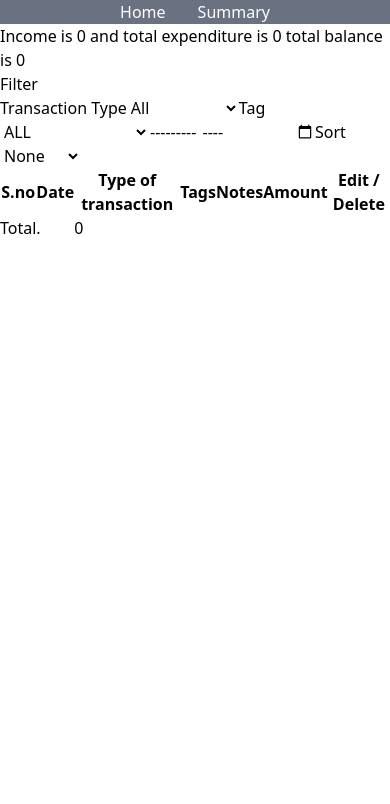
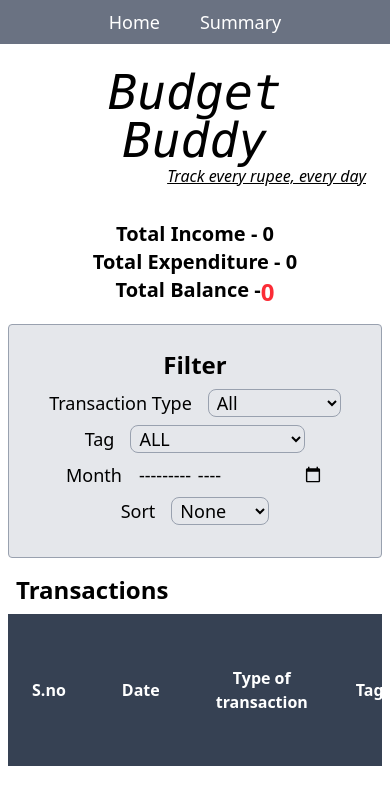
Before and after one commit to pardhu-og/budget-buddy, a React (Vite) app: page /summary in a window 390 px wide. Shown: the top 804 px of the page. Built offline with nearby package versions, Linux system fonts and the light colour scheme.

Commit message:
Add responsive UI/UX styling for small screens

```diff
--- a/package.json
+++ b/package.json
@@ -11,6 +11,7 @@
   },
   "dependencies": {
     "@tailwindcss/vite": "^4.1.10",
+    "lucide-react": "^0.522.0",
     "react": "^19.1.0",
     "react-dom": "^19.1.0",
     "react-router-dom": "^7.6.2",
--- a/src/App.jsx
+++ b/src/App.jsx
@@ -4,14 +4,16 @@ import Display from "./pages/Display"
 import Navbar from "./components/Navbar"
 import { Routes, Route } from "react-router-dom"
 import Filter from "./components/Filter"
+import Title from "./components/Title"
 function App() {
 
 
   return (
 
-      <div>
+      <div className="flex flex-col">
 
         <Navbar/>
+        <Title />
         <Routes>
           <Route path="/" element={<UserInput />} />
           <Route path="/summary" element={<Display />} />
--- a/src/components/Filter.jsx
+++ b/src/components/Filter.jsx
@@ -22,7 +22,6 @@ useEffect(()=>{
   }
   if (fltdatavar.sorttype === "date") {
     if (fltdatavar.sortorder === "ascending") {
-        console.log(new Date("2025-11-30"))
        tempfiltereddata.sort((a,b)=>new Date(a.date)-new Date(b.date))
     } else {tempfiltereddata.sort((a,b)=>new Date(b.date)-new Date(a.date))}
   }
@@ -30,34 +29,51 @@ useEffect(()=>{
 },[fltdatavar, dataTobeFiltered])
 
     return (
-        <div>
+        <div className=" w-full">
             <form>
-                <h3>Filter</h3>
+                <div className="flex flex-col text-lg gap-2 border border-gray-400 rounded py-6  bg-gray-200">
+                    <h3 className="text-center text-2xl font-semibold">Filter</h3>
+                <div className="flex justify-center gap-4">
                     <label htmlFor="type">Transaction Type</label>
-                <select name="type" id="type" value={fltdatavar.type} onChange={handleChange}>
+                    <select name="type" id="type" value={fltdatavar.type} onChange={handleChange}
+                            className="border border-gray-400 rounded-lg px-1">
                         <option value="">All</option>
                         <option value="income">Income</option>
                         <option value="expenditure">Expenditure</option>
                     </select>
+                </div>
+                <div className="flex justify-center gap-4">
                     <label htmlFor="tag">Tag</label>
-                <select name="tag" id="tag" value={fltdatavar.tag} onChange={handleChange}>
-                   { ["", "food", "rent payment", "cloths", "entertainment", "investment", "health", "salary", "interest", "rental income"].map(p=><option key={p} value={p}>{p===""?"ALL":p.toUpperCase()}</option>)}
+                    <select name="tag" id="tag" value={fltdatavar.tag} onChange={handleChange}
+                            className="border border-gray-400 rounded-lg px-1">
+                        {["", "food", "rent payment", "cloths", "entertainment", "investment", "health", "salary", "interest", "rental income"].map(p=><option key={p} value={p}>{p===""?"ALL":p.toUpperCase()}</option>)}
                     </select>
-                <input type="month" name="month" value={fltdatavar.month} onChange={handleChange} />
+                </div>
+                <div className="flex justify-center gap-4">
+                    <label htmlFor="month">Month</label>
+                    <input type="month" name="month" id="month" value={fltdatavar.month} onChange={handleChange} />
+                </div>
+                <div className="flex justify-center gap-4">
                     <label htmlFor="sorttype">Sort</label>
-                <select name="sorttype" id="sorttype" value={fltdatavar.sorttype} onChange={handleChange}>
+                    <select name="sorttype" id="sorttype" value={fltdatavar.sorttype} onChange={handleChange}
+                            className="border border-gray-400 rounded-lg px-1">
                         <option value="">None</option>
                         <option value="amount">Amount</option>
                         <option value="date">Date</option>
                     </select>
-                {fltdatavar.sorttype !== "" && <div>
+                </div>
+                <div >
+                {fltdatavar.sorttype !== "" &&
+                  <div className="flex justify-center gap-4">
                     <label htmlFor="sortorder">Order</label>
-                <select name="sortorder" id="sortorder" value={fltdatavar.sortorder} onChange={handleChange}>
+                    <select name="sortorder" id="sortorder" value={fltdatavar.sortorder} onChange={handleChange}
+                            className="border border-gray-400 rounded-lg px-1">
                         <option value="ascending">Ascending</option>
                         <option value="descending">Descending</option>
                     </select>
                   </div>}
-                {console.log(fltdatavar)}
+                </div>
+                </div>
             </form>
         </div>
     )
--- a/src/components/Form.jsx
+++ b/src/components/Form.jsx
@@ -7,30 +7,34 @@ export default function Form ({submitFunction, inpvalidationState, setInpValidat
     }
 
     return (
-        <div className="w-md">
-            <form onSubmit={submitFunction} className="flex flex-col">
-              <div>
+        <div className=" flex flex-col  m-4 p-4  shadow-xl gap-4  border border-gray-400 shadow rounded-lg">
+            <h2 className="text-center text-2xl px-2 py-1 italic">Transaction details</h2>
+            <form onSubmit={submitFunction} className=" flex flex-col gap-4 px-2 py-4  text-lg ">
+              <div className="flex justify-evenly">
                 <label htmlFor="date">Date:</label>
-                <input type="date" id="date" name="date" value={inpvalidationState.date} onChange={handleChange}/>
+                <input type="date" id="date" name="date" value={inpvalidationState.date} onChange={handleChange}
+                        className="border border-gray-400 rounded-lg px-2 py-1 "/>
               </div>
             <div className="flex justify-evenly">
                 <div>
                 <input type="radio" name="type" value="income" id="income" checked={inpvalidationState.type === "income"} onChange={handleChange} className="peer hidden"/>
-               <label htmlFor="income" className="peer-checked:bg-red-200">Income</label>
+               <label htmlFor="income" className="px-2 py-1 rounded-lg peer-checked:bg-red-400 peer-checked:text-white peer-checked:font-bold border shadow-sm">Income</label>
                </div>
               <div>
                  <input type="radio" id="expenditure" name="type" value="expenditure" checked={inpvalidationState.type === "expenditure"} onChange={handleChange} className="peer hidden"/>
-               <label htmlFor="expenditure" className="peer-checked:bg-red-200">Expenditure</label>
+               <label htmlFor="expenditure" className="px-2 py-1 rounded-lg peer-checked:bg-red-400 peer-checked:text-white peer-checked:font-bold border shadow-sm">Expenditure</label>
               </div>
             </div>
               <div className="flex justify-evenly">
-              <label htmlFor="amount">Amount</label>
-               <input type="number" id="amount" name="amount" value={inpvalidationState.amount} onChange={handleChange}/>
+              <label htmlFor="amount">Amount:</label>
+               <input type="number" id="amount" name="amount" value={inpvalidationState.amount} onChange={handleChange}
+                      className="border border-gray-400 rounded-lg w-40 text-right px-4"/>
               </div>
 
                <div className="flex justify-evenly">
                  <label htmlFor="tag">Tag</label>
-                 <select name="tag" id="tag" value={inpvalidationState.tag} onChange={handleChange} >
+                 <select name="tag" id="tag" value={inpvalidationState.tag} onChange={handleChange}
+                          className="border border-gray-400 rounded-lg px-1">
                    <option value="" >Choose a tag</option>
                    {inpvalidationState.type === "expenditure" &&
                    ["food", "rent payment", "cloths", "entertainment", "investment", "health"].map(p=><option key={p} value={p}>{p.toUpperCase()}</option>)}
@@ -39,8 +43,9 @@ export default function Form ({submitFunction, inpvalidationState, setInpValidat
                  </select>
                </div>
 
-               <textarea name="note" placeholder="Note" onChange={handleChange} value={inpvalidationState.note}></textarea>
-               <button type="submit">Submit</button>
+               <textarea name="note" placeholder="Note" onChange={handleChange} value={inpvalidationState.note}
+               className="border border-gray-400 rounded-lg px-2 py-1 "></textarea>
+               <button type="submit" className="border border-gray-400 rounded-lg p-2 bg-blue-200 active:bg-gray-400">Submit</button>
             </form>
             </div>
     )
--- a/src/components/Navbar.jsx
+++ b/src/components/Navbar.jsx
@@ -4,7 +4,7 @@ import { Link } from "react-router-dom";
 export default function Navbar(){
     return (
         <nav>
-            <div className="bg-gray-500 text-white flex justify-center gap-8">
+            <div className="bg-gray-500 text-white text-lg flex justify-center gap-10 p-2">
             <Link to="/" className="hover:underline active:text-gray-300">Home</Link>
             <Link to="/summary" className="hover:underline active:text-gray-300">Summary</Link>
             </div>
--- /dev/null
+++ b/src/components/Summary.jsx
@@ -0,0 +1,24 @@
+//Summary.jsx
+import { useData } from "../contexts/DataContext"
+
+export default function Summary ({incview="true", expview="true", balview="true"}){
+    const {data, setData} =useData();
+    const income = data.filter(p=>p.type === "income")
+                .reduce((acc,cur)=>{
+                    acc = acc + Number(cur.amount);
+                    return acc
+                },0)
+    const expenditure = data.filter(p=>p.type === "expenditure")
+                .reduce((acc,cur)=>{
+                    acc = acc + Number(cur.amount);
+                    return acc
+                },0)
+    const balance = income - expenditure
+    return (
+        <div className="flex flex-col items-center ">
+            <p className={`text-xl font-semibold ${incview === "true" ? "flex":"hidden"}`}>Total Income - {income} </p>
+            <p className={`text-xl font-semibold ${expview === "true" ? "flex":"hidden"}`}>Total Expenditure - {expenditure}</p>
+            <p className={`text-xl font-semibold ${balview === "true" ? "flex":"hidden"}`}>Total Balance - <span className={`${balance <=0 ? "text-red-500": "text-green-600"} font-bold text-2xl`}> {balance}</span></p>
+        </div>
+    )
+}
--- /dev/null
+++ b/src/components/Title.jsx
@@ -0,0 +1,9 @@
+export default function Title () {
+
+    return (
+        <div className="m-6">
+        <h1 className="text-5xl text-center font-mono italic ">Budget Buddy</h1>
+        <p className="text-right italic underline">Track every rupee, every day</p>
+        </div>
+    )
+}
--- a/src/index.css
+++ b/src/index.css
@@ -1,10 +1,11 @@
 @import "tailwindcss";
 
 @theme {
-    --animate-fadeinout: fadeinout 3s ease forwards;
+    --animate-fadeinout: fadeinout 4s ease forwards;
 
     @keyframes fadeinout {
         0%,100% {opacity: 0;}
+        1% {display: block;}
         25%, 75% {opacity: 1;}
 
     }
--- a/src/pages/Display.jsx
+++ b/src/pages/Display.jsx
@@ -3,28 +3,21 @@ import { useData } from "../contexts/DataContext"
 import { useEffect, useState } from "react";
 import Form from "../components/Form";
 import Filter from "../components/Filter";
+import Summary from "../components/Summary";
+import { Pencil } from 'lucide-react';
+import { Trash2 } from 'lucide-react';
+import { SquareX } from 'lucide-react';
 
 export default function Display (){
 const {data, setData} =useData();
 const [filteredData, setFiltereddata] = useState(data)
 const [filteredTotal, setFilteredTotal] =useState(0)
-const income = data.filter(p=>p.type === "income")
-              .reduce((acc,cur)=>{
-                acc = acc + Number(cur.amount);
-                return acc
-              },0)
-const expenditure = data.filter(p=>p.type === "expenditure")
-              .reduce((acc,cur)=>{
-                acc = acc + Number(cur.amount);
-                return acc
-              },0)
-const balance = income - expenditure
 
 function deleteData (id){
-
 const dataAftDel = data.filter(p=>p.Id !== id)
 setData(dataAftDel)
 }
+
 const [editdata, setEditData] =useState(null)
 function editdatafunc(p){
     setEditData(p)
@@ -54,52 +47,58 @@ useEffect(()=>{
         setFilteredTotal(tempdataincome - tempdataexpenditure)
 },[filteredData])
     return (
-        <div >
-            <p>Income is {income} and total expenditure is {expenditure} total balance is {balance}</p>
+        <div className="p-2  flex flex-col gap-4">
+            <Summary/>
             <Filter dataTobeFiltered={data} filteredDatastate={setFiltereddata} />
-            <div >
-                <table >
-            <thead >
-                <tr>
+            <div className="overflow-x-auto overflow-y-auto h-screen rounded">
+            <table className="min-w-full relative">
+                <caption className="text-center text-2xl font-semibold mb-2 text-left pl-2">Transactions</caption>
+            <thead className="bg-gray-700 text-white sticky top-0">
+                <tr className="[&>th]:p-6">
                     <th>S.no</th>
-                    <th>Date</th>
+                    <th className="!p-8">Date</th>
                     <th>Type of transaction</th>
                     <th>Tags</th>
-                    <th>Notes</th>
+                    <th className="!p-16">Notes</th>
                     <th>Amount</th>
                     <th>Edit / Delete</th>
                 </tr>
             </thead>
             <tbody>
                 {filteredData.map((p,i)=>(
-                    <tr key={p.Id}>
-                        <td>{i+1}</td>
-                        <td>{p.date}</td>
-                        <td>{p.type.toUpperCase()}</td>
-                        <td>{p.tag}</td>
+                    <tr key={p.Id} className="[&>td]:p-2 odd:bg-white even:bg-gray-300">
+                        <td className="text-center">{i+1}</td>
+                        <td className="" >{p.date}</td>
+                        <td className="text-center">{p.type.toUpperCase()}</td>
+                        <td className="text-center">{p.tag.toUpperCase()}</td>
                         <td>{p.note}</td>
-                        <td className={`${p.type === "income"? "text-green-400":"text-red-400"}`}>{p.amount}</td>
-                        <td><button onClick={()=>(editdatafunc(p))}>Edit</button><button  onClick={()=>deleteData(p.Id)}>Delete</button></td>
+                        <td className= {`font-semibold text-right ${p.type === "income"? "text-green-500":"text-red-500"}`}>{`${p.amount}`}</td>
+                        <td className="flex justify-evenly"><button onClick={()=>(editdatafunc(p))} title="Edit"><Pencil/></button>
+                        <button  onClick={()=>deleteData(p.Id)} title="Delete"><Trash2 /></button></td>
                     </tr>
                 ))}
+                </tbody>
+                <tfoot>
                 <tr>
-                    <td>Total</td>
-                    <td>.</td>
-                    <td className={`${filteredTotal < 0? "text-red-400":""}`}>{filteredTotal}</td>
+                    <td colSpan={5} className="text-right text-xl font-semibold px-8 py-4">Total</td>
+                    <td className={`font-bold text-xl text-right ${filteredTotal < 0? "text-red-400":"text-green-500"}`}>{filteredTotal}</td>
                 </tr>
-            </tbody>
+            </tfoot>
         </table>
-
+    </div>
          {editdata !== null &&
-                <div>
+            <div className="fixed w-screen h-screen bg-white top-0 left-0 flex flex col items-center justify-center">
+                <div className="relative bg-white">
                     <div>
                         <Form submitFunction={handleEditSubmit} inpvalidationState={editdata} setInpValidationState={setEditData} />
                     </div>
-                   <button onClick={()=>setEditData(null)}>Close </button>
+                    <div>
+                    <button onClick={()=>setEditData(null)} className="absolute top-6 right-6 rounded"> <SquareX /> </button>
                     </div>
+                </div>
+            </div>
+             }
 
-                }
-            </div>
         </div>
     )
 }
```
Also changed, not shown: src/components/UserInput.jsx (+14 -5 lines), 1 other file (tests, documents, lock files or other folders). Lines whose indentation alone changed are shown as unchanged.
